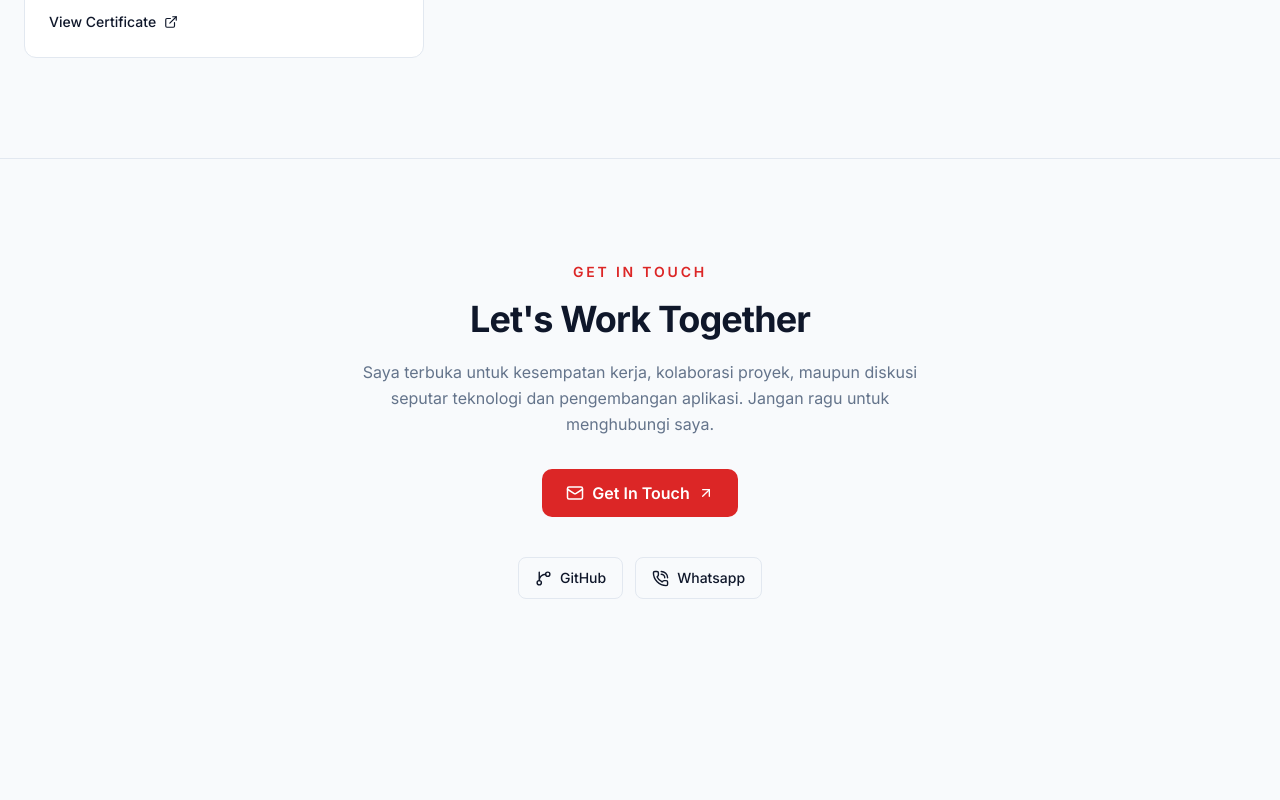
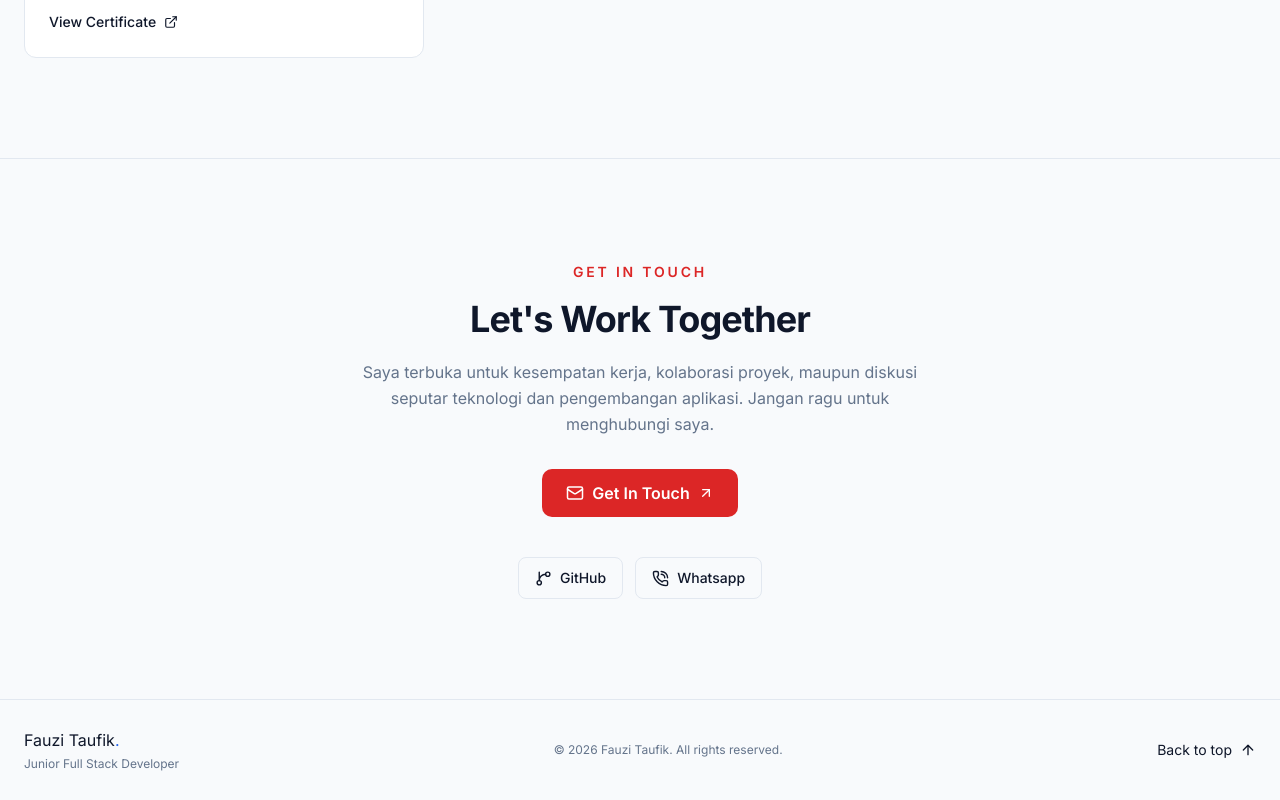
Before and after one commit to LYChubby/portfolio-fauzi, a Next.js app: page / in a window 1280 px wide. Shown: the part 6002-6802 px from the top of the page. Before the commit the page ends 6701 px from the top, so only its background shows below. Built offline with nearby package versions, Linux system fonts and the light colour scheme.

Commit message:
Membuat Footer

```diff
--- a/src/app/page.tsx
+++ b/src/app/page.tsx
@@ -5,6 +5,7 @@ import Projects from "@/components/sections/Projects";
 import TechStack from "@/components/sections/TechStack";
 import Certifications from "@/components/sections/Certifications";
 import Contact from "@/components/sections/Contact";
+import Footer from "@/components/layout/Footer";
 
 export default function Home() {
   return (
@@ -19,6 +20,7 @@ export default function Home() {
         <Certifications />
         <Contact />
       </main>
+      <Footer />
     </>
   );
 }
--- /dev/null
+++ b/src/components/layout/Footer.tsx
@@ -0,0 +1,22 @@
+import Link from "next/link";
+import { ArrowUp } from "lucide-react";
+
+export default function Footer() {
+  return (
+    <footer className="border-t border-border">
+      <div className="container-custom flex flex-col items-center justify-between gap-4 py-7 sm:flex-row">
+        <div className="text-center sm:text-left">
+          Fauzi Taufik<span className="text-primary">.</span>
+          <p className="mt-1 text-xs text-muted"> Junior Full Stack Developer</p>
+        </div>
+
+        <p className="text-center text-xs text-muted">© 2026 Fauzi Taufik. All rights reserved.</p>
+
+        <a href="#about" aria-label="Back to top" className="inline-flex items-center gap-2 text-sm text-muted transition-colors hover:text-primary">
+          Back to top
+          <ArrowUp size={16} />
+        </a>
+      </div>
+    </footer>
+  );
+}
```
